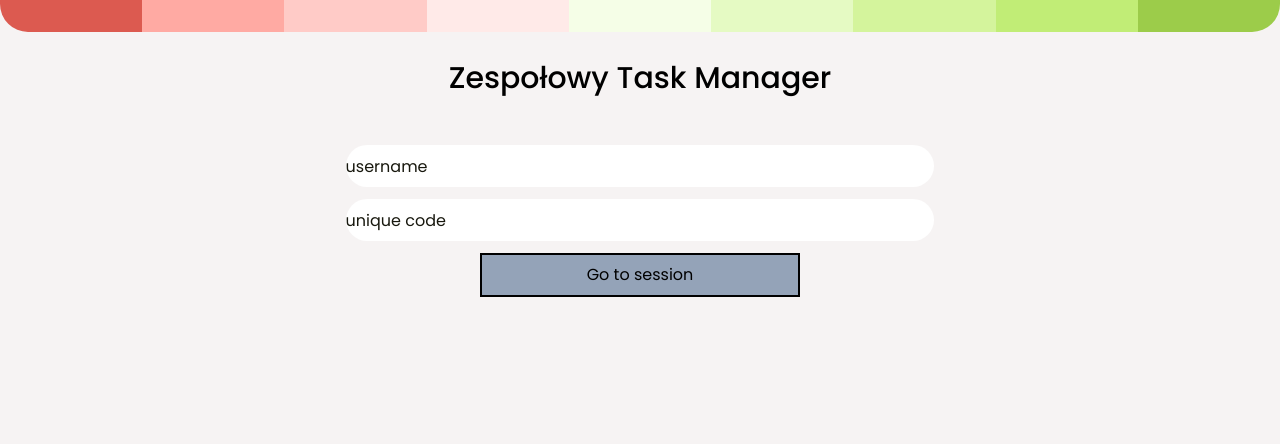
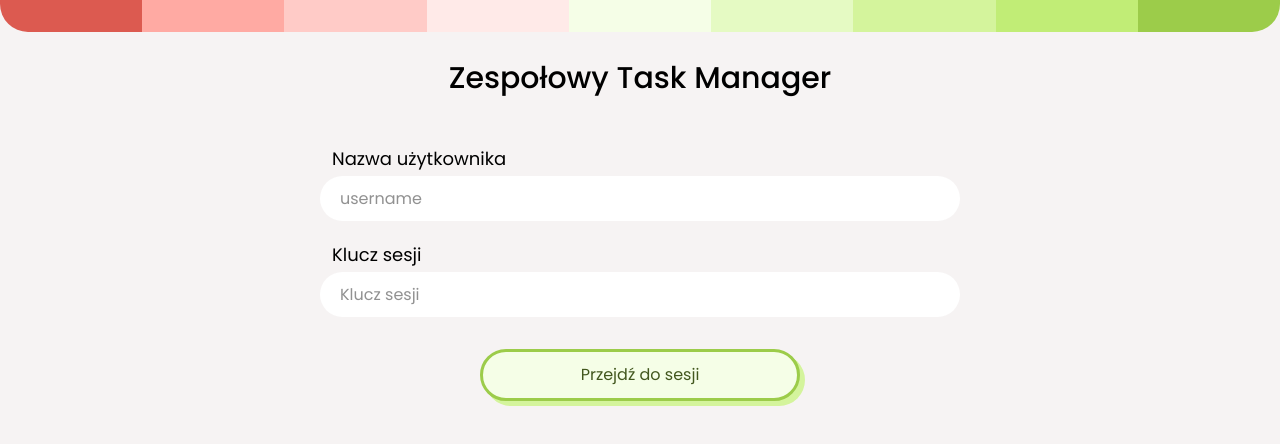
Before and after one commit to Tnovyloo/Internet-Technologies, a Next.js app in the folder frontend/task-management-frontend/: page / in a window 1280 px wide. Shown: the top 444 px of the page. Built offline with nearby package versions, Linux system fonts and the light colour scheme.

Commit message:
Improving UI and UX of login screen

```diff
--- a/frontend/task-management-frontend/src/components/card.jsx
+++ b/frontend/task-management-frontend/src/components/card.jsx
@@ -33,9 +33,9 @@ export default function Card({shadowClass, cardData, id, dragHandleProps}) {
         </div>
 
         {/* Footer of card */}
-        <div className="flex flex-col lg:flex-row justify-between">
+        <div className="flex flex-col lg:flex-row lg:justify-between justify-start">
           <div className={`mb-[20px] mx-[20px] flex flex-row gap-x-2`}>
-            <svg className={`stroke-gray-200/70`} width="24" height="24" viewBox="0 0 24 24" fill="none" xmlns="http://www.w3.org/2000/svg">
+            <svg className={`stroke-gray-200/70 my-auto`} width="24" height="24" viewBox="0 0 24 24" fill="none" xmlns="http://www.w3.org/2000/svg">
               <path d="M21 10H3M16 2V6M8 2V6M7.8 22H16.2C17.8802 22 18.7202 22 19.362 21.673C19.9265 21.3854 20.3854 20.9265 20.673 20.362C21 19.7202 21 18.8802 21 17.2V8.8C21 7.11984 21 6.27976 20.673 5.63803C20.3854 5.07354 19.9265 4.6146 19.362 4.32698C18.7202 4 17.8802 4 16.2 4H7.8C6.11984 4 5.27976 4 4.63803 4.32698C4.07354 4.6146 3.6146 5.07354 3.32698 5.63803C3 6.27976 3 7.11984 3 8.8V17.2C3 18.8802 3 19.7202 3.32698 20.362C3.6146 20.9265 4.07354 21.3854 4.63803 21.673C5.27976 22 6.11984 22 7.8 22Z" strokeWidth="2" strokeLinecap="round" strokeLinejoin="round"/>
             </svg>
 
@@ -43,9 +43,9 @@ export default function Card({shadowClass, cardData, id, dragHandleProps}) {
 
           </div>
 
-          <div className={`mb-[20px] mx-[20px] flex flex-row gap-x-2`}>
+          <div className={`mb-[20px] mx-[20px] flex flex-row-reverse lg:flex-row gap-x-2`}>
             <p className="text-gray-200/80 font-[400] text-[14px] lg:text-[16px] my-auto pt-[1px]">{ cardData?.user ? (cardData?.user.charAt(0).toUpperCase() + cardData?.user.slice(1)) : ('Brak') }</p>
-            <svg width="24" height="24" viewBox="0 0 24 24" fill="none" xmlns="http://www.w3.org/2000/svg" className="stroke-gray-200/80">
+            <svg width="24" height="24" viewBox="0 0 24 24" fill="none" xmlns="http://www.w3.org/2000/svg" className="stroke-gray-200/80 my-auto">
               <path d="M12 15C8.8299 15 6.01077 16.5306 4.21597 18.906C3.82968 19.4172 3.63653 19.6728 3.64285 20.0183C3.64773 20.2852 3.81533 20.6219 4.02534 20.7867C4.29716 21 4.67384 21 5.4272 21H18.5727C19.3261 21 19.7028 21 19.9746 20.7867C20.1846 20.6219 20.3522 20.2852 20.3571 20.0183C20.3634 19.6728 20.1703 19.4172 19.784 18.906C17.9892 16.5306 15.17 15 12 15Z" strokeWidth="2" strokeLinecap="round" strokeLinejoin="round"/>
               <path d="M12 12C14.4853 12 16.5 9.98528 16.5 7.5C16.5 5.01472 14.4853 3 12 3C9.51469 3 7.49997 5.01472 7.49997 7.5C7.49997 9.98528 9.51469 12 12 12Z" strokeWidth="2" strokeLinecap="round" strokeLinejoin="round"/>
             </svg>
--- a/frontend/task-management-frontend/src/pages/index.js
+++ b/frontend/task-management-frontend/src/pages/index.js
@@ -48,9 +48,15 @@ export default function Home() {
         <div className="w-11/12 lg:w-6/12 mx-auto flex flex-col gap-3">
           <p className={`pt-6 pb-8 text-[26px] md:text-[30px] text-black font-[500] text-center`}>Zespołowy Task Manager</p>
           <form onSubmit={handleRedirect} className="w-full h-full flex flex-col gap-3 mx-auto form-div">
-            <input type="text" className="form-input" required={true} placeholder="username" name="username"/>
-            <input type="text" className="form-input" required={true} placeholder="unique code" name="sessionKey"/>
-            <button type="submit" className="w-1/2 py-2 mx-auto border-black border-2 bg-slate-400">Go to session</button>
+            <div className="skeleton">
+              <label htmlFor="username" className="text-[18px]">Nazwa użytkownika</label>
+              <input type="text" className="" required={true} placeholder="username" name="username"/>
+            </div>
+            <div className="skeleton">
+              <label htmlFor="sessionKey" className="text-[18px]">Klucz sesji</label>
+              <input type="text" className="" required={true} placeholder="Klucz sesji" name="sessionKey"/>
+            </div>
+            <button type="submit" className="skeleton-200">Przejdź do sesji</button>
           </form>
         </div>
       </div>
--- a/frontend/task-management-frontend/src/pages/tasks/index.jsx
+++ b/frontend/task-management-frontend/src/pages/tasks/index.jsx
@@ -47,7 +47,7 @@ export const getServerSideProps = (async (context) => {
 })
 
 export default function Home({ data }) {
-
+  const [showPanel, setShowPanel] = useState(false);
   const [isReady, setIsReady] = useState(false);
   const [columns, setColumns] = useState({
     todo: {
@@ -132,8 +132,15 @@ export default function Home({ data }) {
 
       <div className="w-11/12 h-full mx-auto">
         {/* Head text */}
-        <div className={`w-full`}>
+        <div className={`w-full flex justify-between`}>
           <p className={`pt-6 pb-8 text-[26px] md:text-[30px] text-black font-[500]`}>Strona główna</p>
+          <div className="my-auto">
+            <Icon>
+              <svg width="24" height="24" viewBox="0 0 24 24" fill="none" xmlns="http://www.w3.org/2000/svg">
+                <path d="M12 13.5V7.5M9 10.5H15M9.9 19.2L11.36 21.1467C11.5771 21.4362 11.6857 21.5809 11.8188 21.6327C11.9353 21.678 12.0647 21.678 12.1812 21.6327C12.3143 21.5809 12.4229 21.4362 12.64 21.1467L14.1 19.2C14.3931 18.8091 14.5397 18.6137 14.7185 18.4645C14.9569 18.2656 15.2383 18.1248 15.5405 18.0535C15.7671 18 16.0114 18 16.5 18C17.8978 18 18.5967 18 19.1481 17.7716C19.8831 17.4672 20.4672 16.8831 20.7716 16.1481C21 15.5967 21 14.8978 21 13.5V7.8C21 6.11984 21 5.27976 20.673 4.63803C20.3854 4.07354 19.9265 3.6146 19.362 3.32698C18.7202 3 17.8802 3 16.2 3H7.8C6.11984 3 5.27976 3 4.63803 3.32698C4.07354 3.6146 3.6146 4.07354 3.32698 4.63803C3 5.27976 3 6.11984 3 7.8V13.5C3 14.8978 3 15.5967 3.22836 16.1481C3.53284 16.8831 4.11687 17.4672 4.85195 17.7716C5.40326 18 6.10218 18 7.5 18C7.98858 18 8.23287 18 8.45951 18.0535C8.76169 18.1248 9.04312 18.2656 9.2815 18.4645C9.46028 18.6137 9.60685 18.8091 9.9 19.2Z" stroke="black" strokeWidth="2" strokeLinecap="round" strokeLinejoin="round"/>
+              </svg>
+            </Icon>
+          </div>
         </div>
       </div>
       { isReady && (
--- a/frontend/task-management-frontend/src/styles/globals.css
+++ b/frontend/task-management-frontend/src/styles/globals.css
@@ -1,6 +1,37 @@
 @tailwind base;
 @tailwind components;
 @tailwind utilities;
+
+/* styles.css */
+
+:root {
+    --color-white: #FFFFFF;
+    --color-base: #D4F49C;
+    --color-base-400: #9CCC4A;
+    --color-base-300: #C1ED76;
+    --color-base-200: #E5FAC3;
+    --color-base-100: #F5FEE7;
+
+    --color-gray: #484844;
+    --color-gray-400: #18180E;
+    --color-gray-300: #11110F;
+    --color-gray-200: #7D7D76;
+    --color-gray-100: #AFAFA5;
+
+    --color-neutralGray: #FBFAFA;
+    --color-neutralGray-300: #ede8e8;
+    --color-neutralGray-200: #A59E9E;
+    --color-neutralGray-100: #CDCACA;
+
+    --color-accentColor: #DC5A50;
+    --color-accentColor-400: #DC5A50;
+    --color-accentColor-300: #FFAAA3;
+    --color-accentColor-200: #FFCBC7;
+    --color-accentColor-100: #FFEAE8;
+
+    --color-background: #FBFAFA;
+}
+
 
 @layer base {
   html {
@@ -68,12 +99,52 @@
     box-shadow: 0 0 10px rgba(0,0,0,0.2);
 }
 
-.form-input {
+.form-div {
+    gap: 1.25rem /* 12px */;
+}
+
+.form-div label {
+    color: black;
+    font-weight: 400;
+    padding-left: 0.75rem;
+}
+
+.form-div input {
     background-color: white;
     border-radius: 28px;
-    width: 92%;
-    height: 42px;
+    width: 100%;
+    height: 45px;
+    padding-left: 1.25rem;
+    margin-top: 0.25rem;
     margin-left: auto;
     margin-right: auto;
+    outline: none;
+    transition: box-shadow 0.3s ease;
+}
 
+.form-div input::placeholder {
+    color: rgba(36, 36, 36, 0.5);
 }
+
+.form-div input:focus {
+    box-shadow: 0 0 0 3px hsla(220, 100%, 50%, 80%);
+    outline: none;
+}
+
+.form-div button {
+    width: 50%;
+    margin-top: 0.75rem;
+    margin-left: auto;
+    margin-right: auto;
+    background-color: var(--color-base-100);
+    border: 3px solid var(--color-base-400);
+    height: 52px;
+    border-radius: 28px;
+    box-shadow: 5px 5px 0px 0px var(--color-base);
+    transition: box-shadow 0.1s ease;
+    color: #42571e;
+}
+
+.form-div button:focus {
+    box-shadow: none;
+}
```
